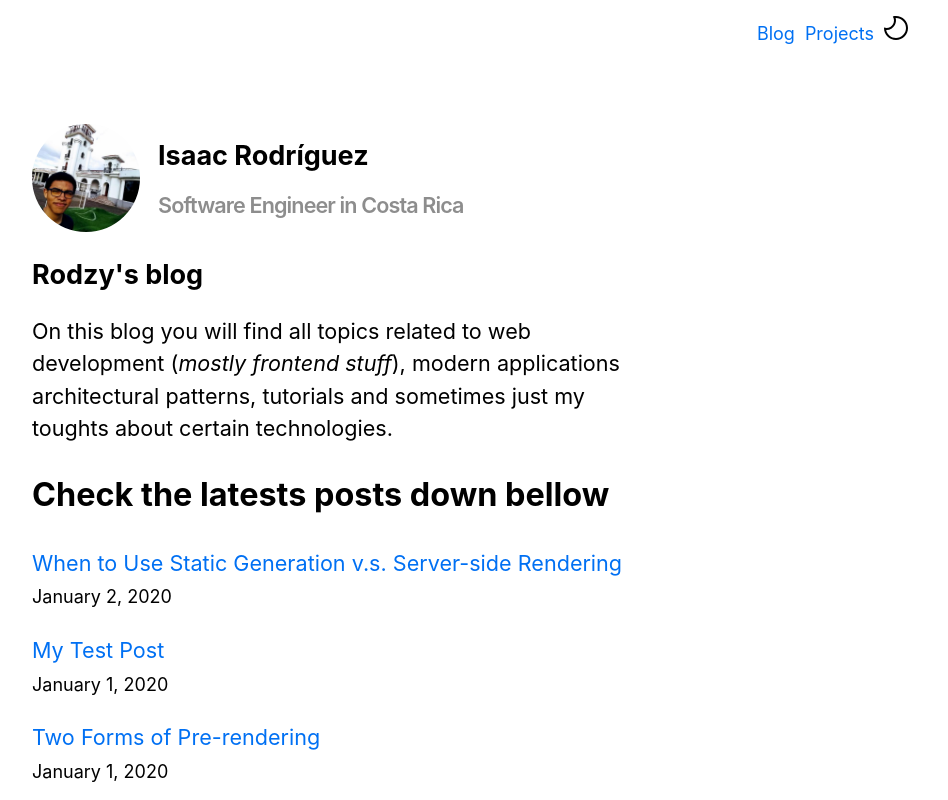
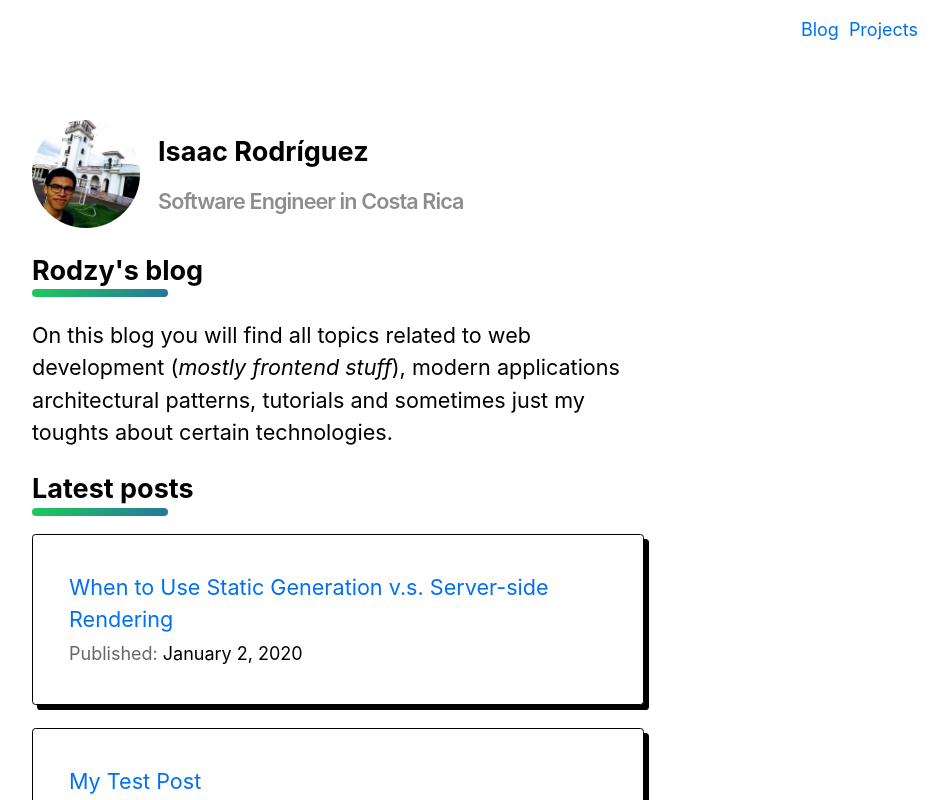
Before and after one commit to rodzy/2021, a Next.js app: page /blog in a window 1280 px wide. Shown: the top 800 px of the page, without its empty margins (302-1250 px from the left). Built offline with nearby package versions, Linux system fonts and the light colour scheme.

Commit message:
Updated blog styles

```diff
--- a/components/TheHeader.js
+++ b/components/TheHeader.js
@@ -24,17 +24,6 @@ export default function TheHeader() {
                   Projects
                 </a>
               </Link>
-              <button className={styles.theheaderButton} name="Switch button">
-                <svg
-                  xmlns="http://www.w3.org/2000/svg"
-                  width="24"
-                  height="24"
-                  viewBox="0 0 24 24"
-                  className="svg-moon"
-                >
-                  <path d="M22 12c0 5.514-4.486 10-10 10-4.826 0-8.864-3.436-9.797-7.99 3.573.142 6.903-1.818 8.644-5.013 1.202-2.206 1.473-4.679.83-6.992 5.608-.194 10.323 4.338 10.323 9.995zm-10-12c-1.109 0-2.178.162-3.197.444 3.826 5.933-2.026 13.496-8.781 11.128l-.022.428c0 6.627 5.373 12 12 12s12-5.373 12-12-5.373-12-12-12z" />
-                </svg>
-              </button>
             </div>
           </div>
         </div>
--- /dev/null
+++ b/context/ModeContext.js
@@ -0,0 +1,40 @@
+import React, { useContext, useEffect, useMemo } from "react";
+import useLocalStorage from "../hooks/useLocalStorage";
+
+export const ModeContext = React.createContext();
+
+export const ModeProvider = ({ children }) => {
+  const [mode, setMode] = useLocalStorage("mode", false);
+
+  useEffect(() => {
+    function userColorScheme() {
+      if (typeof window !== "undefined") {
+        if (!window.matchMedia) return;
+        return window.matchMedia("(prefers-color-scheme:dark)").matches;
+      }
+    }
+    const initialValue = userColorScheme();
+    setMode(initialValue);
+  }, []);
+
+  const values = useMemo(
+    () => ({
+      mode,
+      setMode,
+    }),
+    [mode]
+  );
+
+  return <ModeContext.Provider value={values}>{children}</ModeContext.Provider>;
+};
+
+export function useModeContext() {
+  const context = useContext(ModeContext);
+
+  if (!context) {
+    console.error("Error mounting the context!");
+  }
+  return context;
+}
+
+export default useModeContext;
--- a/pages/_app.js
+++ b/pages/_app.js
@@ -1,5 +1,10 @@
+import { ModeProvider } from "../context/ModeContext";
 import "../styles/global.css";
 
 export default function App({ Component, pageProps }) {
-  return <Component {...pageProps} />;
+  return (
+    <ModeProvider>
+      <Component {...pageProps} />
+    </ModeProvider>
+  );
 }
--- a/pages/blog.js
+++ b/pages/blog.js
@@ -26,7 +26,7 @@ export default function Blog({ allPostsData }) {
             patterns, tutorials and sometimes just my toughts about certain
             technologies.
           </p>
-          <h2>Check the latests posts down bellow</h2>
+          <h2 className={utilStyles.headingLg}>Latest posts</h2>
           <ul className={utilStyles.list}>
             {allPostsData.map(({ id, date, title }) => (
               <li className={utilStyles.listItem} key={id}>
@@ -35,7 +35,7 @@ export default function Blog({ allPostsData }) {
                 </Link>
                 <br />
                 <small className={utilStyles.lightText}>
-                  <Date dateString={date} />
+                  Published: <Date dateString={date} />
                 </small>
               </li>
             ))}
--- a/pages/index.js
+++ b/pages/index.js
@@ -1,7 +1,8 @@
 import Head from "next/head";
 import Link from "next/link";
-import { useReducer } from "react";
+import { useEffect, useReducer } from "react";
 import Layout, { siteTitle } from "../components/layout";
+import useModeContext from "../context/ModeContext";
 import MainReducer from "../hooks/mainReducer";
 import utilStyles from "../styles/utils.module.css";
 
--- a/pages/posts/[id].js
+++ b/pages/posts/[id].js
@@ -13,7 +13,7 @@ export default function Post({ postData }) {
       <article>
         <h1 className={utilStyles.headingXl}>{postData.title}</h1>
         <div className={utilStyles.lightText}>
-          <Date dateString={postData.date} />
+          Published: <Date dateString={postData.date} />
         </div>
         <div dangerouslySetInnerHTML={{ __html: postData.contentHtml }} />
       </article>
--- a/styles/utils.module.css
+++ b/styles/utils.module.css
@@ -18,6 +18,78 @@
   font-size: 1.5rem;
   line-height: 1.4;
   margin: 1rem 0;
+}
+
+.headingLg::after, .headingXl::after {
+  content: "";
+  /* margin-left: 5.5rem; */
+  width: 100px;
+  height: 8px;
+  background: linear-gradient(
+    124deg,
+    #2b1de8,
+    #dd00f3,
+    #e8b71d,
+    #e3e81d,
+    #1de840,
+    #2b1de8,
+    #dd00f3,
+    #dd00f3
+  );
+  border-radius: 10rem;
+  background-size: 1700% 1700%;
+  display: block;
+  animation: coloring 27s ease infinite;
+  transition: background-color 1s;
+  padding-left: 2rem;
+}
+
+@-webkit-keyframes coloring {
+  0% {
+    background-position: 0% 82%;
+  }
+  50% {
+    background-position: 100% 19%;
+  }
+  100% {
+    background-position: 0% 82%;
+  }
+}
+
+@-o-keyframes coloring {
+  0% {
+    background-position: 0% 82%;
+  }
+  50% {
+    background-position: 100% 19%;
+  }
+  100% {
+    background-position: 0% 82%;
+  }
+}
+
+@-moz-keyframes coloring {
+  0% {
+    background-position: 0% 82%;
+  }
+  50% {
+    background-position: 100% 19%;
+  }
+  100% {
+    background-position: 0% 82%;
+  }
+}
+
+@keyframes coloring {
+  0% {
+    background-position: 0% 82%;
+  }
+  50% {
+    background-position: 100% 19%;
+  }
+  100% {
+    background-position: 0% 82%;
+  }
 }
 
 .headingMd {
@@ -45,13 +117,23 @@
 
 .listItem {
   margin: 0 0 1.25rem;
+  border: 1px solid;
+  border-radius: 0.2rem;
+  padding: 2rem;
+  box-shadow: 5px 5px #000;
+  transition: box-shadow 0.2s;
+}
+
+.listItem:hover{
+  cursor: pointer;
+  box-shadow: 5px 5px #B39DDB;
 }
 
 .lightText {
   color: #666;
 }
 
-.socialsContainer{
+.socialsContainer {
   display: flex;
   flex-wrap: wrap;
   justify-content: space-around;
@@ -59,7 +141,7 @@
   padding: 1.2rem;
 }
 
-.buttonsContainer{
+.buttonsContainer {
   display: flex;
   flex-wrap: wrap;
   justify-content: space-evenly;
@@ -67,7 +149,7 @@
   padding: 1rem;
 }
 
-.microbuttons{
+.microbuttons {
   appearance: none;
   font-size: 1rem;
   font-weight: 600;
@@ -81,3 +163,9 @@
   outline: none;
   cursor: pointer;
 }
+
+@media (max-width: 700px) {
+  .headingLg::after {
+    animation: coloring 15s ease infinite;
+  }
+}
```
